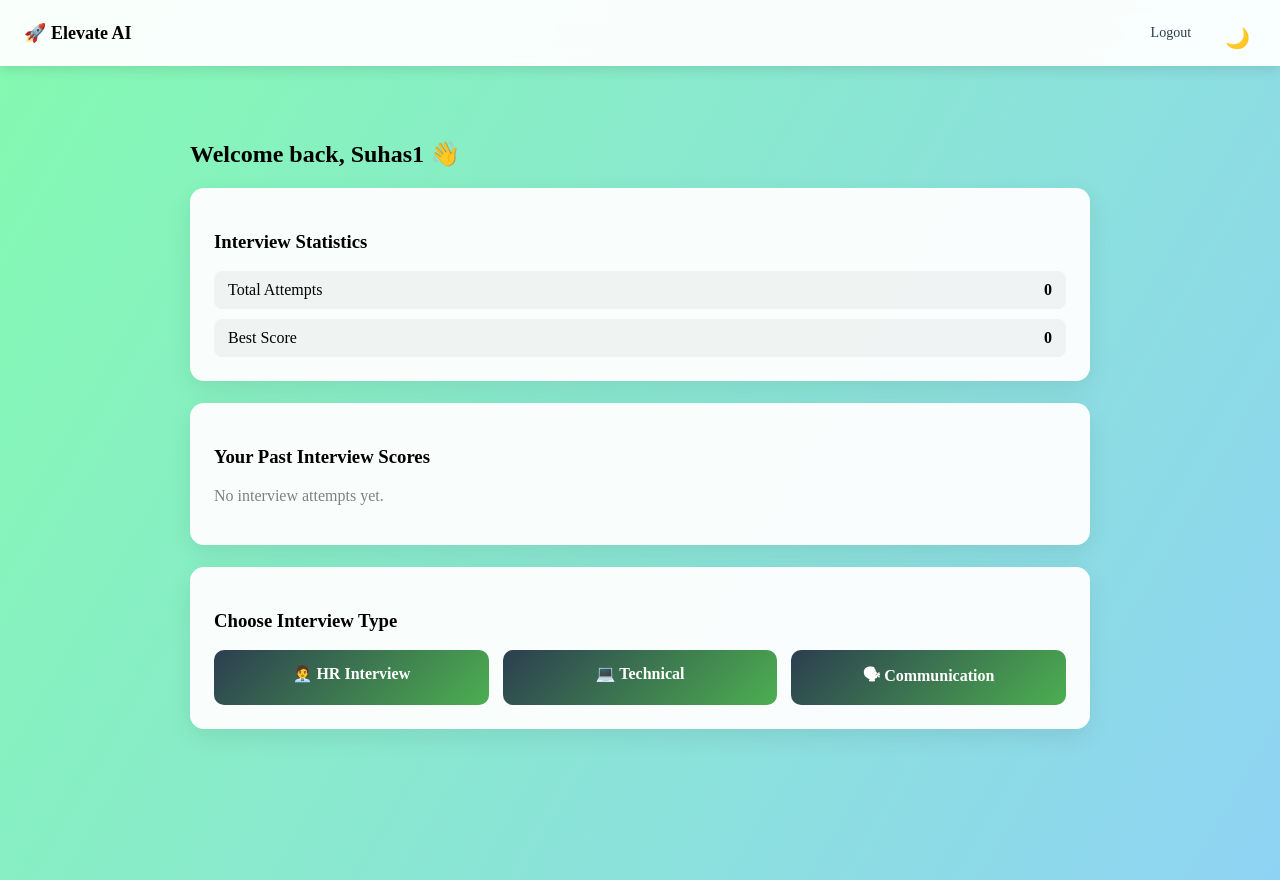
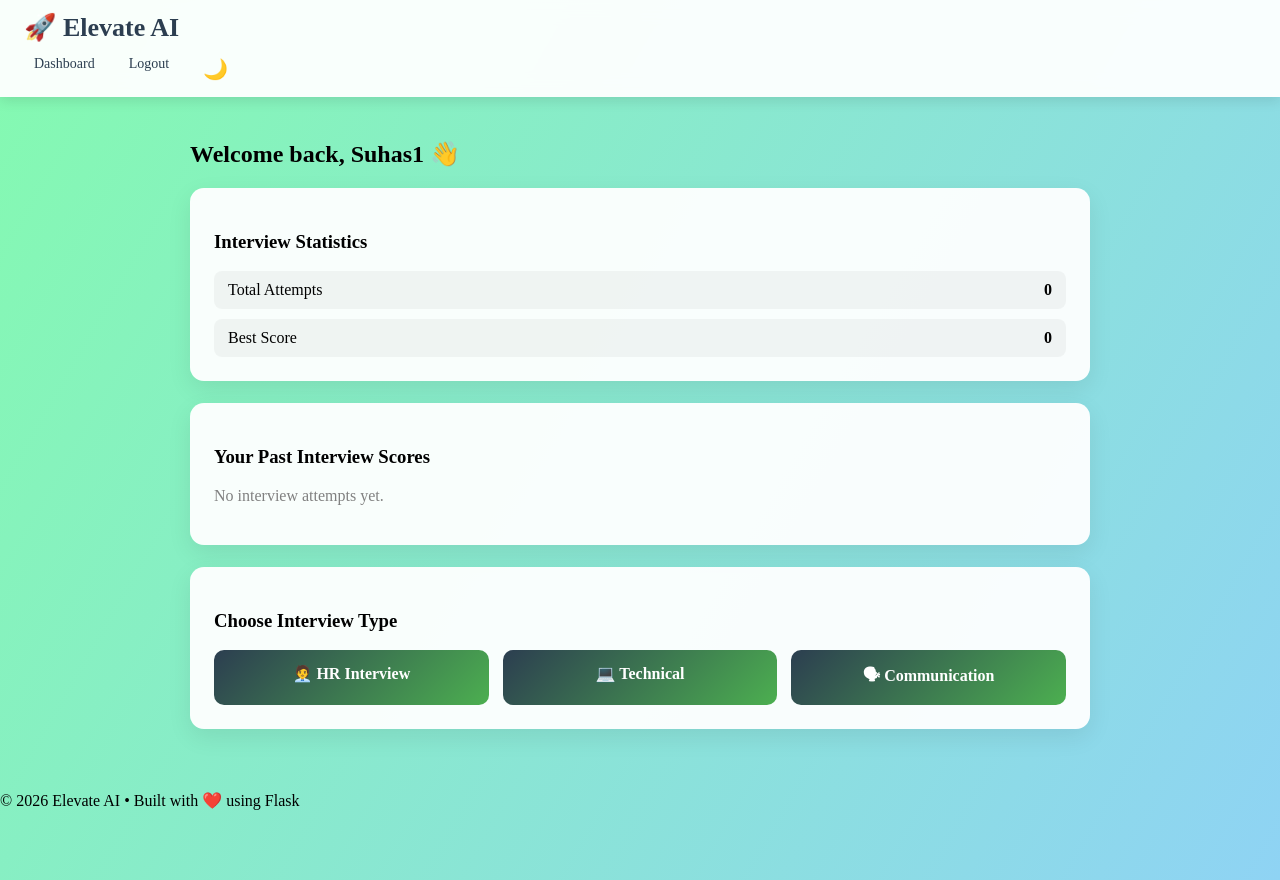
Before and after one commit to Suhas-H-N/ElevateAI, a Flask app: page /dashboard in a window 1280 px wide. Run offline with Flask 3, Linux system fonts and the light colour scheme; a user stored in the database is signed in.

Commit message:
feat: upgrade base layout with navbar, flash messages, and dark theme support

```diff
--- a/templates/base.html
+++ b/templates/base.html
@@ -5,27 +5,56 @@
     <meta name="viewport" content="width=device-width, initial-scale=1.0">
     <title>{% block title %}Elevate AI{% endblock %}</title>
 
+    <!-- CSS -->
     <link rel="stylesheet" href="{{ url_for('static', filename='style.css') }}">
 </head>
 <body>
 
 <!-- ===== NAVBAR ===== -->
 <nav class="navbar">
+    <div class="nav-container">
+
+        <!-- LEFT -->
         <div class="nav-left">
-        🚀 Elevate AI
+            <a href="/dashboard" class="logo">🚀 Elevate AI</a>
         </div>
 
+        <!-- RIGHT -->
         <div class="nav-right">
             {% if session.get("user") %}
+                <a href="/dashboard">Dashboard</a>
                 <a href="/logout">Logout</a>
             {% endif %}
+
             <button class="theme-toggle" onclick="toggleTheme()">🌙</button>
+        </div>
+
     </div>
 </nav>
 
-<!-- ===== PAGE CONTENT ===== -->
+<!-- ===== FLASH MESSAGES ===== -->
+<div class="flash-container">
+    {% with messages = get_flashed_messages(with_categories=true) %}
+        {% if messages %}
+            {% for category, message in messages %}
+                <div class="flash {{ category }}">
+                    {{ message }}
+                </div>
+            {% endfor %}
+        {% endif %}
+    {% endwith %}
+</div>
+
+<!-- ===== MAIN CONTENT ===== -->
+<div class="main-container">
     {% block content %}
     {% endblock %}
+</div>
+
+<!-- ===== FOOTER (optional but professional) ===== -->
+<footer class="footer">
+    <p>© 2026 Elevate AI • Built with ❤️ using Flask</p>
+</footer>
 
 <!-- ===== THEME SCRIPT ===== -->
 <script>
@@ -39,6 +68,7 @@ function toggleTheme() {
     }
 }
 
+// Apply saved theme on load
 window.onload = function () {
     if (localStorage.getItem("theme") === "dark") {
         document.body.classList.add("dark");
```
Lines whose indentation alone changed are shown as unchanged.
